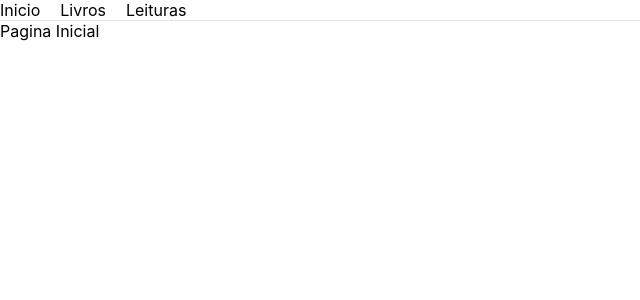
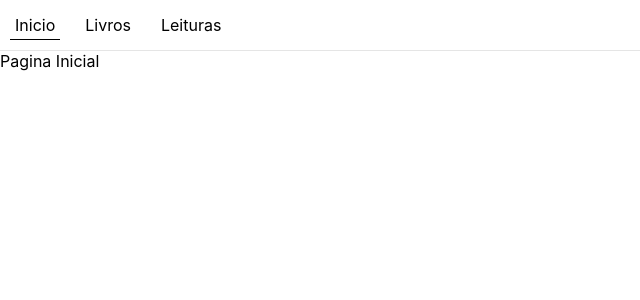
Before and after one commit to diguzim/reader-tracker-frontend, a Next.js app: page / in a window 1280 px wide. Shown: the top 300 px of the page, without its empty margins (0-640 px from the left). Built offline with nearby package versions, Linux system fonts and the light colour scheme.

Commit message:
NavigationLink now knows if is on current page or not

```diff
--- a/components/NavigationAnchor/NavigationAnchor.tsx
+++ b/components/NavigationAnchor/NavigationAnchor.tsx
@@ -5,13 +5,21 @@ import { smallBreakpoint } from "common";
 
 console.log('smallBreakpoint', smallBreakpoint);
 
-export const NavigationAnchor = styled.a`
+export interface NavigationAnchorProps {
+  isCurrentPage?: boolean;
+}
+
+export const NavigationAnchor = styled.a<NavigationAnchorProps>`
+  padding: 5px;
+  border-bottom: ${props => props.isCurrentPage ? '1px solid black' : 'none'};
+  height: 30px;
+
   @media only screen and (max-width: ${smallBreakpoint - 1}px) {
-    padding: 5px;
     &:not(:first-child) {
       border-top: 1px solid rgba(0, 0, 0, 0.1);
     }
   }
+
   @media only screen and (min-width: ${smallBreakpoint}px) {
     &:not(:first-child) {
       margin-left: 20px;
--- a/components/NavigationLink/NavigationLink.tsx
+++ b/components/NavigationLink/NavigationLink.tsx
@@ -2,6 +2,7 @@ import { ReactNode } from 'react'
 import Link from 'next/link'
 
 import { NavigationAnchor } from 'components'
+import { useRouter } from 'next/dist/client/router';
 
 export interface NavigationLinkProps {
   href: string;
@@ -10,10 +11,12 @@ export interface NavigationLinkProps {
 
 export function NavigationLink(props: NavigationLinkProps) {
   const { href, children } = props;
+  const router = useRouter()
+  const isCurrentPage = router.pathname === href
 
   return (
     <Link href={href}>
-      <NavigationAnchor >{children}</NavigationAnchor>
+      <NavigationAnchor isCurrentPage={isCurrentPage}>{children}</NavigationAnchor>
     </Link>
   )
 }
--- a/components/NavigationMenu/NavigationMenu.tsx
+++ b/components/NavigationMenu/NavigationMenu.tsx
@@ -17,6 +17,7 @@ const StyledMobileNavigationMenu = styled.nav`
 const StyledDesktopNavigationMenu = styled.nav`
   display: flex;
   flex-direction: row;
+  padding: 10px;
   border-bottom: 1px solid rgba(0, 0, 0, 0.1);
   align-items: center;
   justify-content: flex-start;
```
